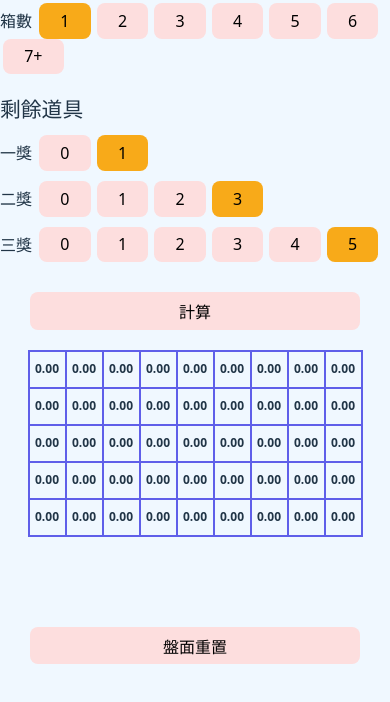
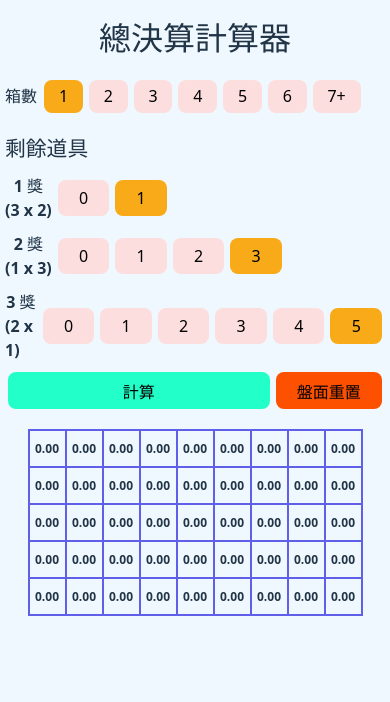
Before and after one commit to Calaser/Aoi, a website built with Vite: page index.html in a window 390 px wide. Built offline with nearby package versions, Linux system fonts and the light colour scheme.

Commit message:
Item spec and layout change
1.Add item spec.
2.Change layout and CSS.

```diff
--- a/main.js
+++ b/main.js
@@ -139,7 +139,6 @@ function initializeBoard() {
     return JSON.parse(JSON.stringify(map));
 }
 
-function generateRectangles(n, a, b, c) {
 const data = [
     [[3, 2], [1, 3], [2, 1]],
     [[4, 2], [2, 2], [1, 3]],
@@ -149,6 +148,7 @@ function generateRectangles(n, a, b, c) {
     [[3, 3], [1, 4], [2, 1]],
     [[2, 2], [1, 3], [2, 1]],
 ];
+function generateRectangles(n, a, b, c) {
     const rectangle = [];
     for (let i = 0; i < a; i++) {
         rectangle.push(data[n - 1][0]);
@@ -187,6 +187,7 @@ let averageResults;
 
 document.querySelector('#app').innerHTML = `
 <div class="container">
+    <h1>總決算計算器</h1>
     <div>
     箱數
     ${(function fun() {
@@ -198,8 +199,11 @@ document.querySelector('#app').innerHTML = `
     })()}
     </div>
     <h3>剩餘道具</h3>
-    <div>
-    一獎
+    <div class="row">
+        <div class="itemTag">
+            <span>1 獎</span>
+            <span class="prize1">(n * n)</span>
+        </div>
         ${(function fun() {
         let html = "";
         for (let n = 0; n <= 1; n++) {
@@ -208,8 +212,11 @@ document.querySelector('#app').innerHTML = `
         return html;
     })()}
     </div>
-    <div>
-    二獎
+    <div class="row">
+        <div class="itemTag">
+            <span>2 獎</span>
+            <span class="prize2">(n * n)</span>
+        </div>
         ${(function fun() {
         let html = "";
         for (let n = 0; n <= 3; n++) {
@@ -217,9 +224,13 @@ document.querySelector('#app').innerHTML = `
         }
         return html;
     })()}
+        <br>
     </div>
-    <div>
-    三獎
+    <div class="row">
+        <div class="itemTag">
+            <span>3 獎</span>
+            <span class="prize3">(n * n)</span>
+        </div>
             ${(function fun() {
         let html = "";
         for (let n = 0; n <= 5; n++) {
@@ -228,7 +239,10 @@ document.querySelector('#app').innerHTML = `
         return html;
     })()}
     </div>
+    <div class="btnContainer">
         <button class="print">print</button>
+        <button class="reset"></button>
+    </div>
     <div class="output">
     ${(function fun() {
         let html = "";
@@ -241,18 +255,21 @@ document.querySelector('#app').innerHTML = `
         return html;
     })()}
     </div>
-    <button class="reset"></button>
 </div>
 `
 
 renderBtn();
+for (let k = 0; k < 3; k++)
+    document.querySelector(`.prize${k + 1}`).innerText = `(${data[n - 1][k][0]} x ${data[n - 1][k][1]})`;
 
 document.querySelectorAll(".n").forEach(btn => btn.addEventListener("click", (e) => {
     n = e.target.dataset.num;
-    a = defaultCount[n-1][0].toString();
-    b = defaultCount[n-1][1].toString();
-    c = defaultCount[n-1][2].toString();
+    a = defaultCount[n - 1][0].toString();
+    b = defaultCount[n - 1][1].toString();
+    c = defaultCount[n - 1][2].toString();
 
+    for (let k = 0; k < 3; k++)
+        document.querySelector(`.prize${k + 1}`).innerText = `(${data[n - 1][k][0]} x ${data[n - 1][k][1]})`;
     renderBtn();
 }))
 document.querySelectorAll(".a").forEach(btn => btn.addEventListener("click", (e) => {
--- a/style.css
+++ b/style.css
@@ -2,6 +2,7 @@
   font-family: system-ui, Avenir, Helvetica, Arial, sans-serif;
   line-height: 1.5;
   font-weight: 400;
+  box-sizing: border-box;
 
   color-scheme: light dark;
   color: rgba(255, 255, 255, 0.87);
@@ -35,8 +36,10 @@ body {
 }
 
 h1 {
-  font-size: 3.2em;
+  font-size: 2em;
   line-height: 1.1;
+  align-self: center;
+  margin-block: 15px;
 }
 
 h3 {
@@ -50,7 +53,19 @@ h3 {
   margin: 0 auto;
   padding: 2rem;
   background-color: aliceblue;
+}
 
+.row {
+  display: flex;
+  align-items: center;
+}
+
+.itemTag {
+  margin-right: 3px;
+  display: inline-flex;
+  flex-direction: column;
+  align-items: center;
+  font-weight: bold;
 }
 
 .container {
@@ -63,10 +78,20 @@ h3 {
   background-color: #f8aa19;
 }
 
-.print,
+.btnContainer {
+  display: flex;
+  flex-direction: row;
+  align-items: center;
+}
+
+.print {
+  flex-grow: 1;
+  background-color: #23ffc8;
+}
+
 .reset {
-  margin-top: 20px;
-  margin-inline: 30px;
+  background-color: #fd5000;
+  width: fit-content;
 }
 
 [disable] {
@@ -79,9 +104,10 @@ h3 {
 }
 
 button {
+  padding: 0.3em 1.2em;
+  height: fit-content;
   border-radius: 8px;
   border: 2px solid transparent;
-  padding: 0.3em 1.2em;
   margin-inline: 3px;
   font-size: 1em;
   font-weight: 500;
@@ -132,13 +158,17 @@ button:hover {
 
 @media (max-width:600px) {
   #app {
-    padding: 3px 0;
+    padding: 5px;
   }
 
   .grid {
     width: 35px;
     height: 35px;
     font-size: 12px;
+  }
+
+  button.n {
+    padding: 0.2em 0.8em;
   }
 }
 
```
Lines whose indentation alone changed are shown as unchanged.
